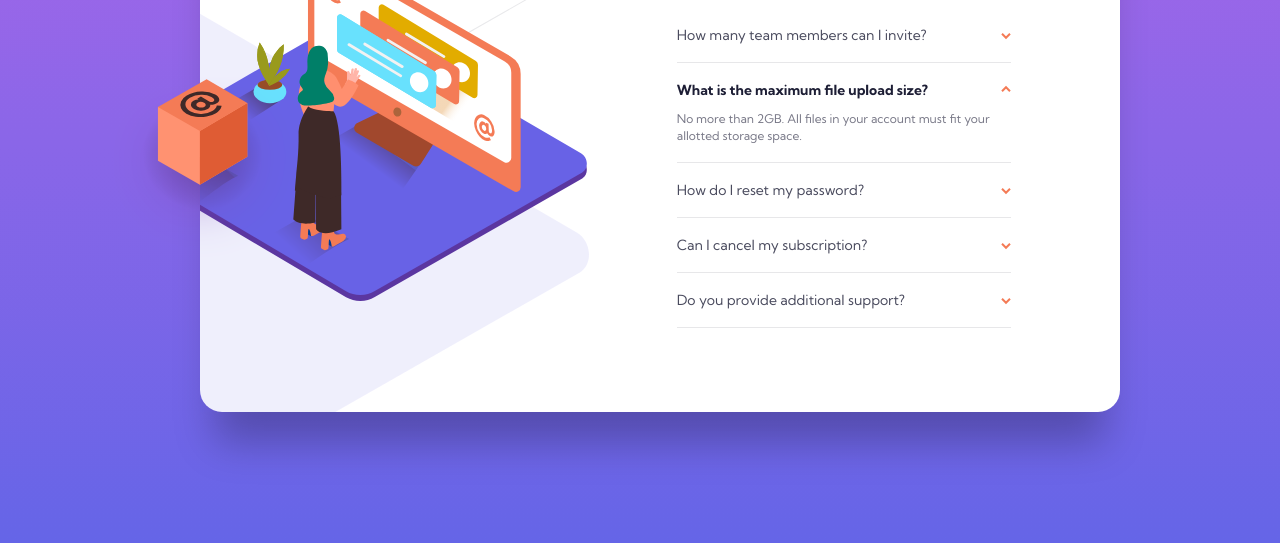
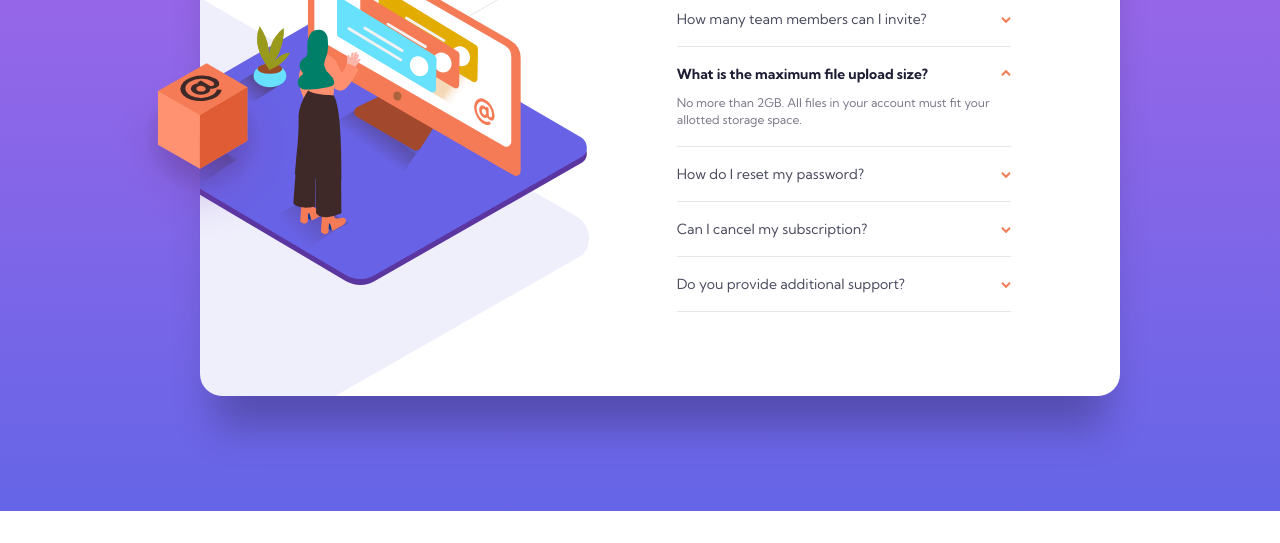
Before and after one commit to FahrulZul/fm-faq-accordion, a plain HTML site: page index.html in a window 1280 px wide. Shown: the part 257-800 px from the top of the page. Drawn offline with Linux system fonts and the light colour scheme.

Commit message:
Edit Styles

```diff
--- a/dist/css/styles.css
+++ b/dist/css/styles.css
@@ -13,7 +13,7 @@ body {
 
 .container {
   width: 100%;
-  min-height: 100vh;
+  min-height: 768px;
   display: -webkit-box;
   display: -ms-flexbox;
   display: flex;
```
Also changed, not shown: 1 other file.
